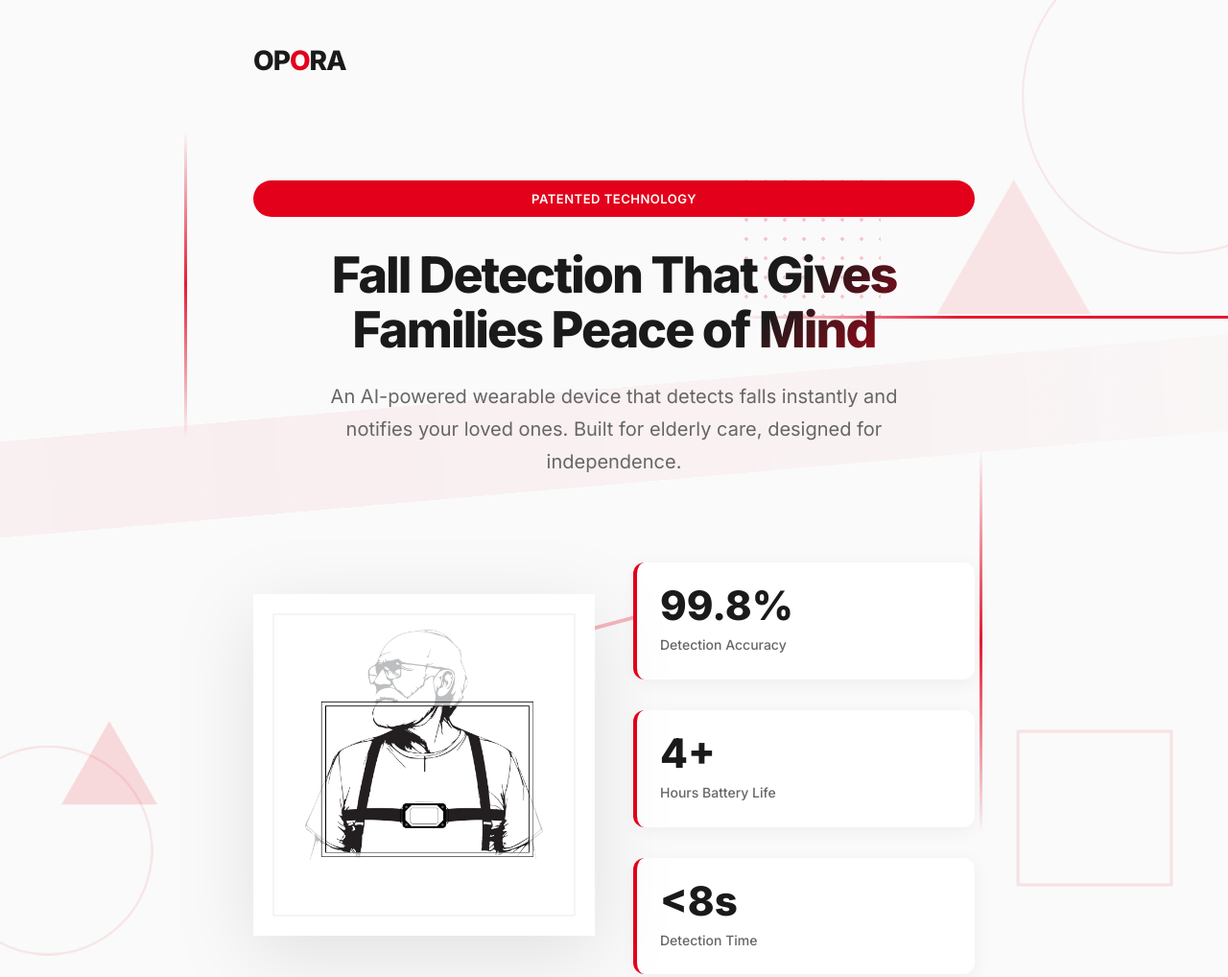
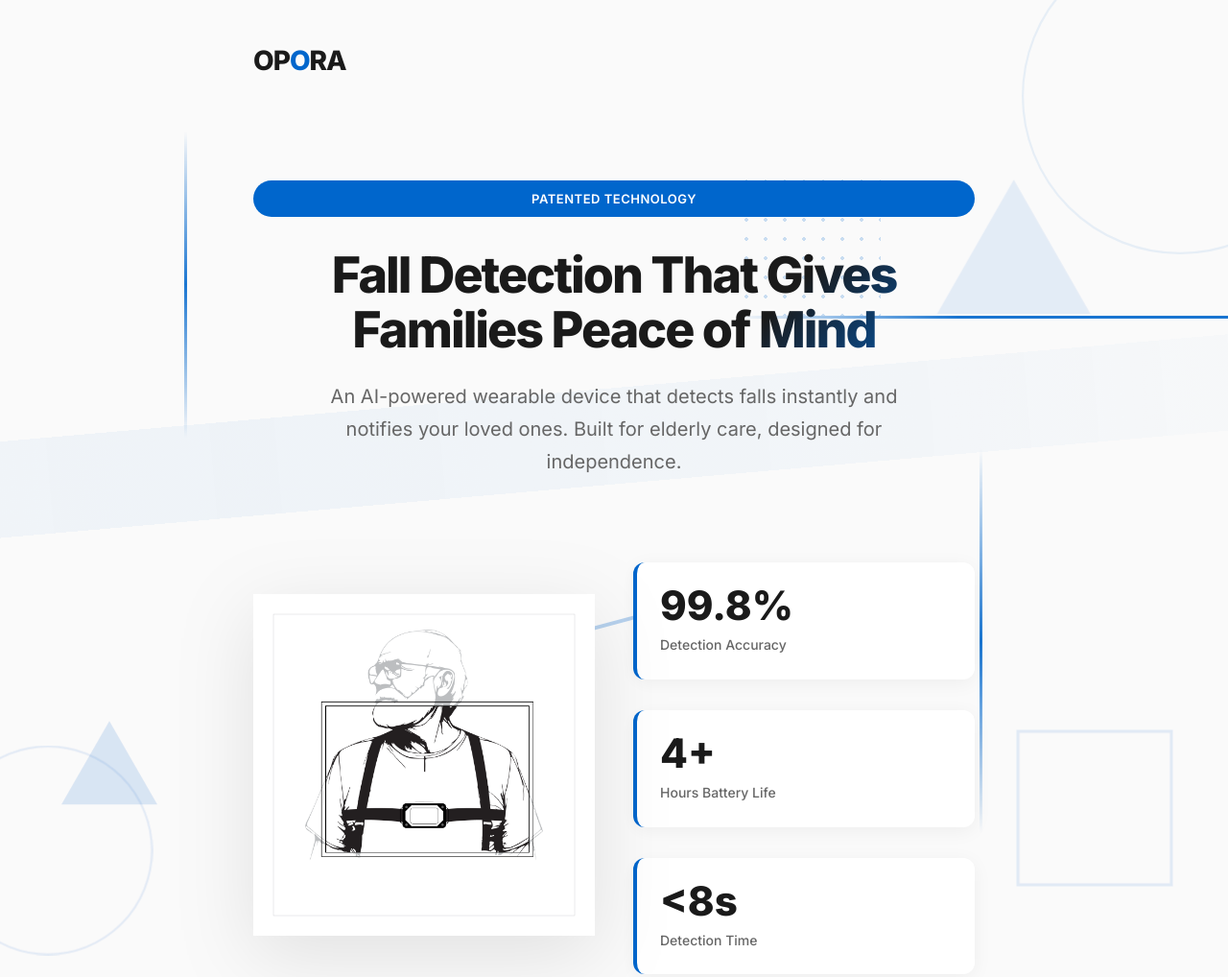
Before and after one commit to ivanursul/opora-landing-page, a plain HTML site: page index.html in a window 1280 px wide. Shown: the top 1018 px of the page at 96% size. Drawn offline with Linux system fonts and the light colour scheme.

Commit message:
Change accent color from red to blue
Blue (#0066CC) conveys trust, reliability, and calm -
more appropriate for a healthcare/safety device.

Co-Authored-By: Claude Opus 4.5 <noreply@anthropic.com>

```diff
--- a/index.html
+++ b/index.html
@@ -60,7 +60,7 @@
         .line-1 {
             width: 3px;
             height: 40vh;
-            background: linear-gradient(to bottom, transparent, #E3001B, transparent);
+            background: linear-gradient(to bottom, transparent, #0066CC, transparent);
             top: 10%;
             left: 15%;
             animation: float-vertical 8s ease-in-out infinite;
@@ -69,7 +69,7 @@
         .line-2 {
             width: 60vw;
             height: 3px;
-            background: linear-gradient(to right, transparent, #E3001B 30%, #E3001B 70%, transparent);
+            background: linear-gradient(to right, transparent, #0066CC 30%, #0066CC 70%, transparent);
             top: 30%;
             right: -10%;
             animation: slide-left 12s linear infinite;
@@ -78,7 +78,7 @@
         .line-3 {
             width: 3px;
             height: 50vh;
-            background: linear-gradient(to bottom, transparent, #E3001B, transparent);
+            background: linear-gradient(to bottom, transparent, #0066CC, transparent);
             top: 40%;
             right: 20%;
             animation: float-vertical 10s ease-in-out infinite reverse;
@@ -90,7 +90,7 @@
             height: 0;
             border-left: 80px solid transparent;
             border-right: 80px solid transparent;
-            border-bottom: 140px solid rgba(227, 0, 27, 0.1);
+            border-bottom: 140px solid rgba(0, 102, 204, 0.1);
             top: 15%;
             right: 10%;
             animation: rotate-slow 20s linear infinite, float-diagonal 15s ease-in-out infinite;
@@ -101,7 +101,7 @@
             height: 0;
             border-left: 50px solid transparent;
             border-right: 50px solid transparent;
-            border-bottom: 87px solid rgba(227, 0, 27, 0.15);
+            border-bottom: 87px solid rgba(0, 102, 204, 0.15);
             bottom: 20%;
             left: 5%;
             animation: rotate-slow 25s linear infinite reverse, float-up 12s ease-in-out infinite;
@@ -111,7 +111,7 @@
         .rect-1 {
             width: 200px;
             height: 4px;
-            background: rgba(227, 0, 27, 0.3);
+            background: rgba(0, 102, 204, 0.3);
             top: 60%;
             left: -5%;
             transform: rotate(-15deg);
@@ -121,7 +121,7 @@
         .rect-2 {
             width: 150px;
             height: 150px;
-            border: 3px solid rgba(227, 0, 27, 0.1);
+            border: 3px solid rgba(0, 102, 204, 0.1);
             top: 70%;
             right: 5%;
             animation: rotate-slow 30s linear infinite, scale-pulse 8s ease-in-out infinite;
@@ -131,7 +131,7 @@
         .circle-1 {
             width: 300px;
             height: 300px;
-            border: 2px solid rgba(227, 0, 27, 0.08);
+            border: 2px solid rgba(0, 102, 204, 0.08);
             border-radius: 50%;
             top: -50px;
             right: -100px;
@@ -141,7 +141,7 @@
         .circle-2 {
             width: 200px;
             height: 200px;
-            border: 2px solid rgba(227, 0, 27, 0.1);
+            border: 2px solid rgba(0, 102, 204, 0.1);
             border-radius: 50%;
             bottom: 10%;
             left: -50px;
@@ -154,9 +154,9 @@
             height: 100px;
             background: linear-gradient(90deg,
                 transparent 0%,
-                rgba(227, 0, 27, 0.03) 20%,
-                rgba(227, 0, 27, 0.05) 50%,
-                rgba(227, 0, 27, 0.03) 80%,
+                rgba(0, 102, 204, 0.03) 20%,
+                rgba(0, 102, 204, 0.05) 50%,
+                rgba(0, 102, 204, 0.03) 80%,
                 transparent 100%
             );
             transform: rotate(-5deg);
@@ -172,7 +172,7 @@
             left: 60%;
             width: 150px;
             height: 150px;
-            background-image: radial-gradient(circle, rgba(227, 0, 27, 0.2) 2px, transparent 2px);
+            background-image: radial-gradient(circle, rgba(0, 102, 204, 0.2) 2px, transparent 2px);
             background-size: 20px 20px;
             animation: float-up 10s ease-in-out infinite;
         }
@@ -234,7 +234,7 @@
         }
 
         .logo span {
-            color: #E3001B;
+            color: #0066CC;
         }
 
         /* Hero Section */
@@ -255,7 +255,7 @@
             letter-spacing: -2px;
             margin-bottom: 24px;
             line-height: 1.1;
-            background: linear-gradient(135deg, #1a1a1a 0%, #1a1a1a 70%, #E3001B 100%);
+            background: linear-gradient(135deg, #1a1a1a 0%, #1a1a1a 70%, #0066CC 100%);
             -webkit-background-clip: text;
             -webkit-text-fill-color: transparent;
             background-clip: text;
@@ -270,7 +270,7 @@
 
         .badge {
             display: inline-block;
-            background: #E3001B;
+            background: #0066CC;
             color: #fff;
             padding: 8px 20px;
             border-radius: 30px;
@@ -312,7 +312,7 @@
             background: #fff;
             border-radius: 12px;
             box-shadow: 0 4px 20px rgba(0,0,0,0.05);
-            border-left: 4px solid #E3001B;
+            border-left: 4px solid #0066CC;
             transition: transform 0.3s ease, box-shadow 0.3s ease;
         }
 
@@ -348,7 +348,7 @@
         .scroll-indicator svg {
             width: 32px;
             height: 32px;
-            stroke: #E3001B;
+            stroke: #0066CC;
         }
 
         @keyframes bounce {
@@ -396,7 +396,7 @@
         }
 
         .problem em {
-            color: #E3001B;
+            color: #0066CC;
             font-style: normal;
             font-weight: 500;
         }
@@ -424,7 +424,7 @@
         .feature-icon {
             width: 48px;
             height: 48px;
-            background: #E3001B;
+            background: #0066CC;
             border-radius: 12px;
             display: flex;
             align-items: center;
@@ -477,7 +477,7 @@
         .step-number {
             width: 48px;
             height: 48px;
-            background: #E3001B;
+            background: #0066CC;
             color: #fff;
             border-radius: 50%;
             display: flex;
@@ -576,7 +576,7 @@
             left: 0;
             right: 0;
             height: 4px;
-            background: #E3001B;
+            background: #0066CC;
         }
 
         .cta h2 {
@@ -593,7 +593,7 @@
 
         .cta-button {
             display: inline-block;
-            background: #E3001B;
+            background: #0066CC;
             color: #fff;
             padding: 18px 40px;
             text-decoration: none;
@@ -605,7 +605,7 @@
 
         .cta-button:hover {
             transform: translateY(-2px);
-            box-shadow: 0 12px 40px rgba(227, 0, 27, 0.4);
+            box-shadow: 0 12px 40px rgba(0, 102, 204, 0.4);
         }
 
         /* Mobile App Section */
@@ -615,7 +615,7 @@
 
         .coming-soon {
             display: inline-block;
-            background: #E3001B;
+            background: #0066CC;
             color: #fff;
             padding: 6px 14px;
             border-radius: 4px;
@@ -639,7 +639,7 @@
         }
 
         footer a {
-            color: #E3001B;
+            color: #0066CC;
             text-decoration: none;
             font-weight: 500;
         }
```
